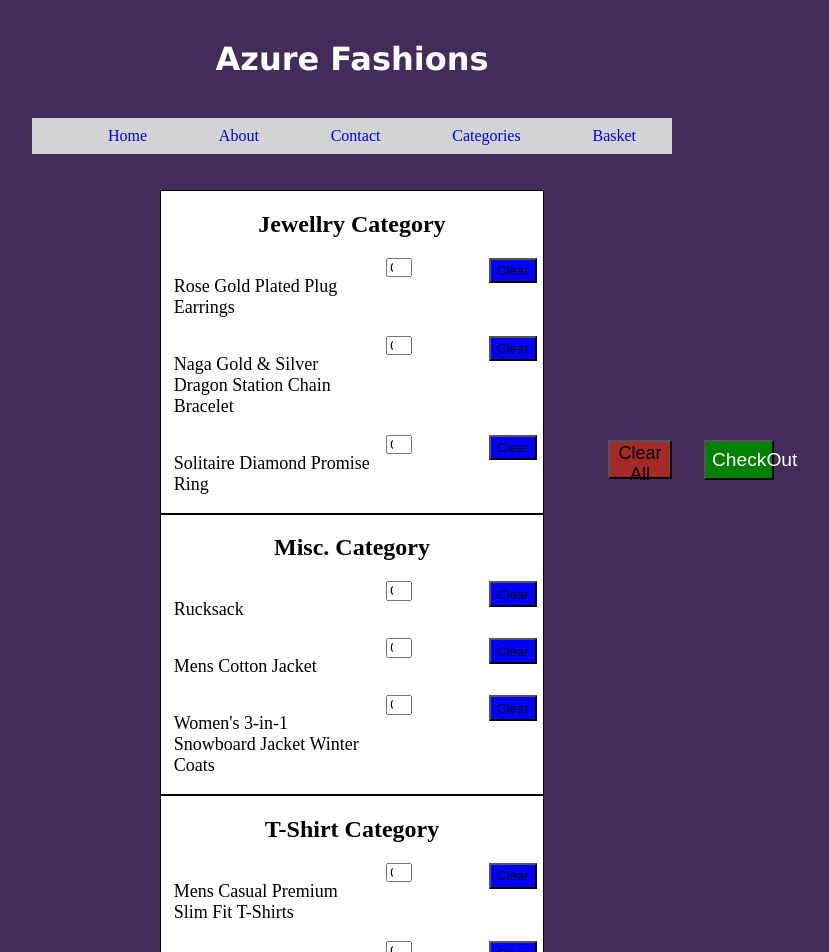
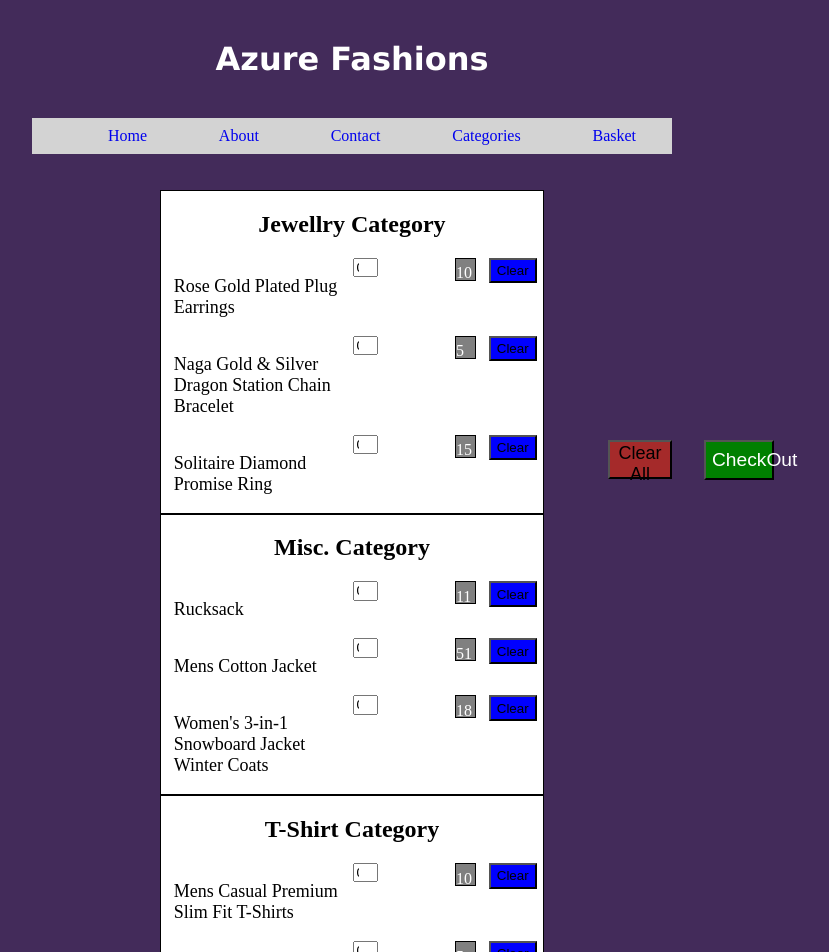
Before and after one commit to brian-w119/my-eccomerce, a React (Vite) app: page /basket in a window 1280 px wide. Shown: the top 952 px of the page, without its empty margins (288-1117 px from the left). Built offline with nearby package versions, Linux system fonts and the light colour scheme.

Commit message:
Code added to display price of items

```diff
--- a/src/BasketInnerSection.jsx
+++ b/src/BasketInnerSection.jsx
@@ -17,7 +17,13 @@ const BasketItems = ({
   itemCount3,
   setItemCount3,
   clearAll,
-  PriceIndicator,
+  item1Price,
+  setItem1Price,
+  item2Price,
+  setItem2Price,
+  item3Price,
+  setItem3Price,
+  jewellryAprice,
 }) => {
   /*
   const [itemCountItemA, setItemCountItemA] = useState(0);
@@ -25,17 +31,41 @@ const BasketItems = ({
   const [itemCountItemC, setItemCountItemC] = useState(0);
   */
 
+  let item1P = item1Price;
+
   //updates the state of the number of an item
-  const handleChange1 = (event) => setItemCount1(event.target.value);
-  const handleChange2 = (event) => setItemCount2(event.target.value);
-  const handleChange3 = (event) => setItemCount3(event.target.value);
+  const handleChange1 = (event) => {
+    const newCount = parseInt(event.target.value, 10);
+    setItemCount1(newCount);
+    setItem1Price(item1Price * newCount);
+  };
+  const handleChange2 = (event) => {
+    const newCount = parseInt(event.target.value, 10);
+    setItemCount2(newCount);
+    setItem2Price(item2Price * newCount);
+  };
+  const handleChange3 = (event) => {
+    const newCount = parseInt(event.target.value, 10);
+    setItemCount3(newCount);
+    setItem3Price(item3Price * newCount);
+  };
 
-  const clear1 = () => setItemCount1(0);
+  const clear1 = () => {
+    setItemCount1(0);
+    setItem1Price;
+    alert(jewellryAprice);
+    setItem1Price(jewellryAprice);
+  };
   const clear2 = () => setItemCount2(0);
   const clear3 = () => setItemCount3(0);
 
   const InputElement = ({ change, currentVal }) => {
     return <input onChange={change} value={currentVal} type="number" min="0" />;
+  };
+
+  //div for price for each item
+  const PriceDisplay = ({ price }) => {
+    return <div className="price">{price}</div>;
   };
 
   return (
@@ -44,6 +74,7 @@ const BasketItems = ({
         <div className="items">
           <p>{item1}</p>
           <InputElement change={handleChange1} currentVal={itemCount1} />
+          <PriceDisplay price={item1Price} />
           <Buttons
             className="clearLine"
             buttonText="Clear"
@@ -53,6 +84,7 @@ const BasketItems = ({
         <div className="items">
           <p>{item2}</p>
           <InputElement change={handleChange2} currentVal={itemCount2} />
+          <PriceDisplay price={item2Price} />
           <Buttons
             className="clearLine"
             buttonText="Clear"
@@ -62,6 +94,7 @@ const BasketItems = ({
         <div className="items">
           <p>{item3}</p>
           <InputElement change={handleChange3} currentVal={itemCount3} />
+          <PriceDisplay price={item3Price} />
           <Buttons
             className="clearLine"
             buttonText="Clear"
@@ -111,9 +144,17 @@ const BasketContainer = () => {
   const tShirtB = "Mens Casual Slim Fit";
   const tShirtC = "Solid Short Sleeve Boat Neck V";
 
-  const PriceIndicator = ({ price }) => {
-    return <div className="price-indicator">{price}</div>;
-  };
+  const [jewellryAprice, setJewellryAPrice] = useState(10);
+  const [jewellryBPrice, setJewellryBprice] = useState(5);
+  const [jewellryCprice, setJewellryCprice] = useState(15);
+
+  const [miscAprice, setMiscAPrice] = useState(11);
+  const [miscBPrice, setMiscBprice] = useState(51);
+  const [miscCprice, setMiscCprice] = useState(18);
+
+  const [shirtAprice, setShirtAprice] = useState(10);
+  const [shirtBprice, setShirtBprice] = useState(5);
+  const [shirtCprice, setShirtCprice] = useState(15);
 
   return (
     <div className="basket">
@@ -123,6 +164,14 @@ const BasketContainer = () => {
           item1={jewellryA}
           item2={jewellryB}
           item3={jewellryC}
+          //
+          item1Price={jewellryAprice}
+          setItem1Price={setJewellryAPrice}
+          item2Price={jewellryBPrice}
+          setItem2Price={setJewellryBprice}
+          item3Price={jewellryCprice}
+          setItem3Price={setJewellryCprice}
+          //
           itemCount1={itemCountJewelryA}
           setItemCount1={setItemCountJewelryA}
           itemCount2={itemCountJewelryB}
@@ -138,12 +187,20 @@ const BasketContainer = () => {
           item1={miscItemA}
           item2={miscItemB}
           item3={miscItemC}
+          //
           itemCount1={itemCountMiscA}
           setItemCount1={setItemCountMiscA}
           itemCount2={itemCountMiscB}
           setItemCount2={setItemCountMiscB}
           itemCount3={itemCountMiscC}
           setItemCount3={setItemCountMiscC}
+          //
+          item1Price={miscAprice}
+          setItem1Price={setMiscAPrice}
+          item2Price={miscBPrice}
+          setItem2Price={setMiscBprice}
+          item3Price={miscCprice}
+          setItem3Price={setMiscCprice}
         />
       </div>
       <div className="category3">
@@ -152,12 +209,20 @@ const BasketContainer = () => {
           item1={tShirtA}
           item2={tShirtB}
           item3={tShirtC}
+          //
           itemCount1={itemCountTshirtA}
           setItemCount1={setItemCountTshirtA}
           itemCount2={itemCountTshirtB}
           setItemCount2={setItemCountTshirtB}
           itemCount3={itemCountTshirtC}
           setItemCount3={setItemCountTshirtC}
+          //
+          item1Price={shirtAprice}
+          setItem1Price={setShirtAprice}
+          item2Price={shirtBprice}
+          setItem2Price={setShirtBprice}
+          item3Price={shirtCprice}
+          setItem3Price={setShirtCprice}
         />
       </div>
 
--- a/src/style.css
+++ b/src/style.css
@@ -282,3 +282,12 @@ img {
   height: 4.9vh;
   font-size: large;
 }
+
+.price {
+  border: 1px solid black;
+  width: 5.9vw;
+  height: 1.8vw;
+  background-color: grey;
+  color: white;
+  padding-top: 1.5%;
+}
```
